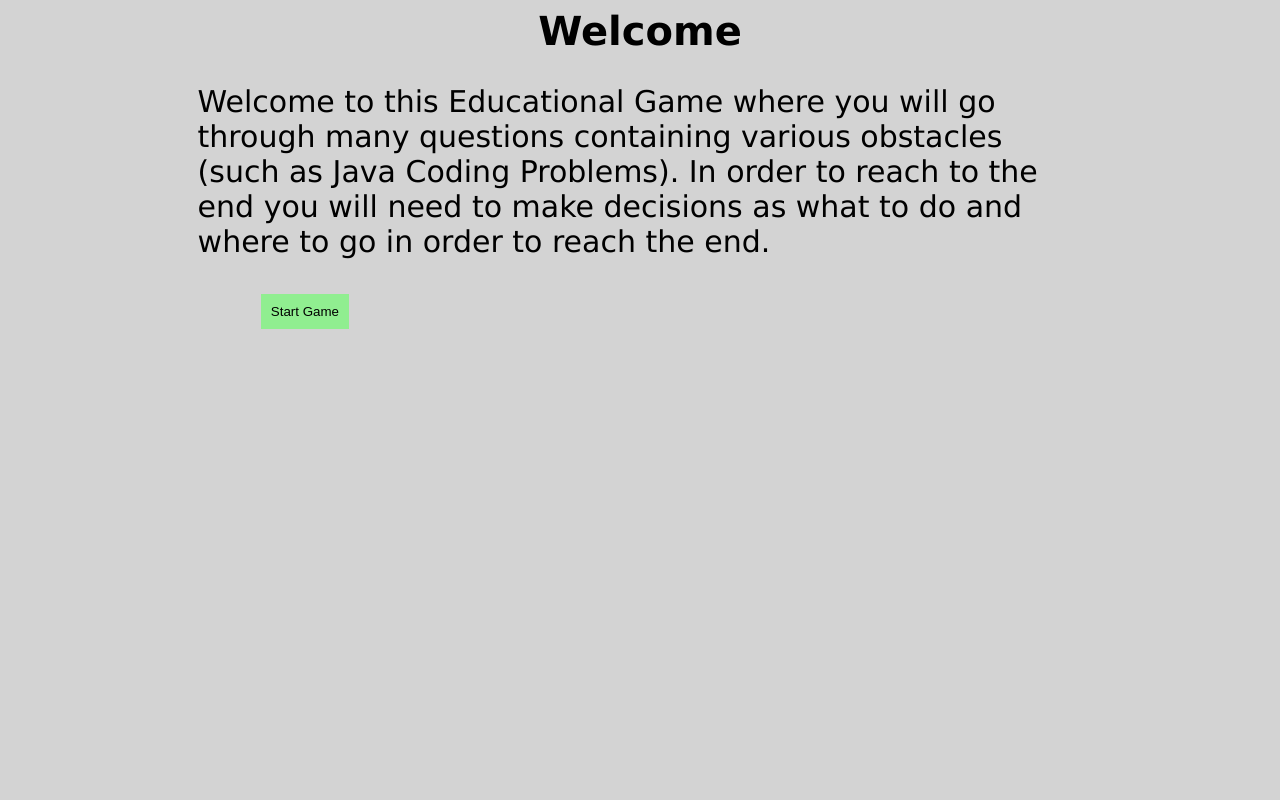
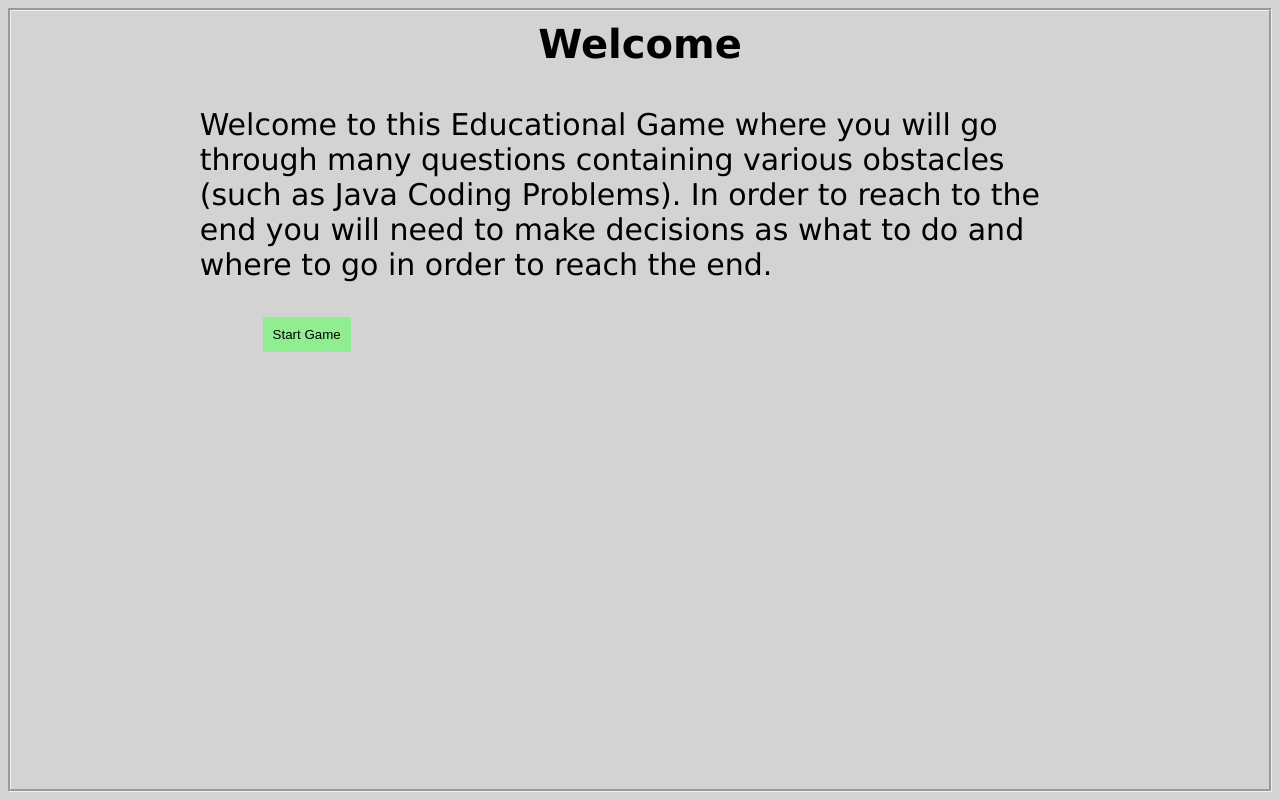
Before and after one commit to s3943906/RMIT-ITStudio1-EducationalGame, a plain HTML site: page index.html in a window 1280 px wide. Drawn offline with Linux system fonts and the light colour scheme.

Commit message:
Working Border and Slight Margin Changes

```diff
--- a/styles.css
+++ b/styles.css
@@ -5,10 +5,12 @@ h1
     text-align: center;
     margin-left: 15%;
     margin-right: 15%;
+    padding: 10px;
 }
 body
 {
     background-color: lightgrey;
+    border-style: groove;
     font-size: 30px;
     font-family: 'Lucida Sans', 'Lucida Sans Regular', 'Lucida Grande', 'Lucida Sans Unicode'," Geneva", Verdana, sans-serif;
 
@@ -19,7 +21,7 @@ p
     margin-right: 15%;
 }
 
-p.groove {border-style: groove;}
+
 
 button
 {
```
